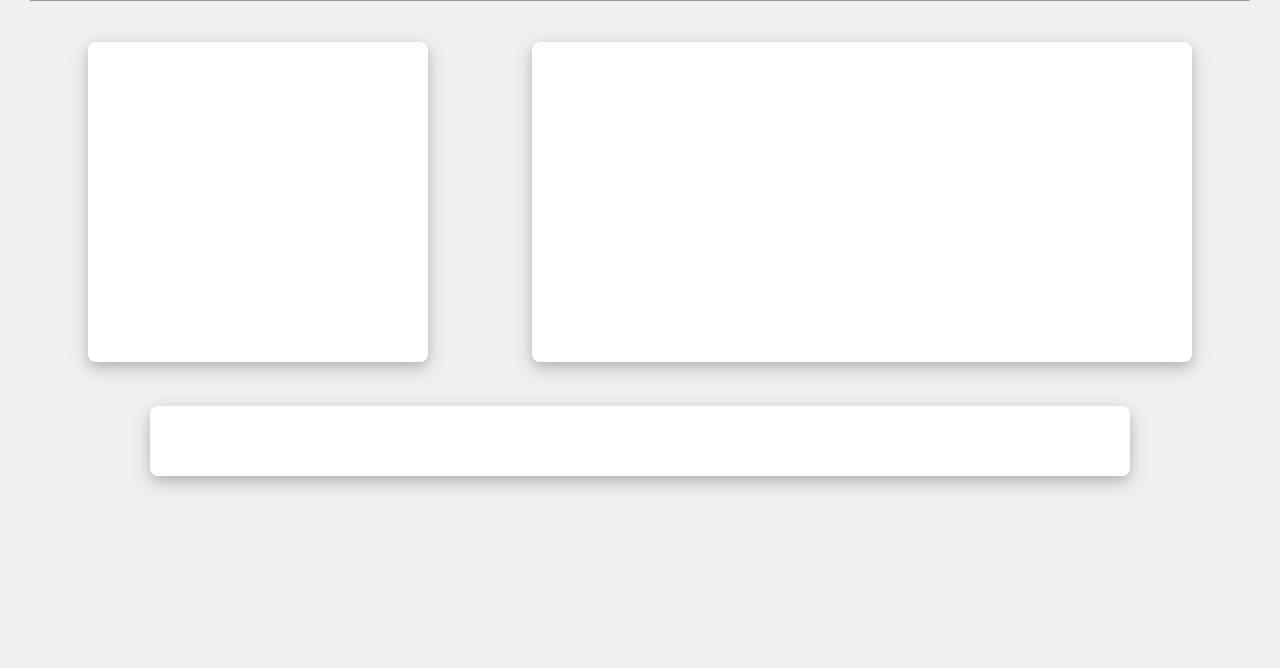
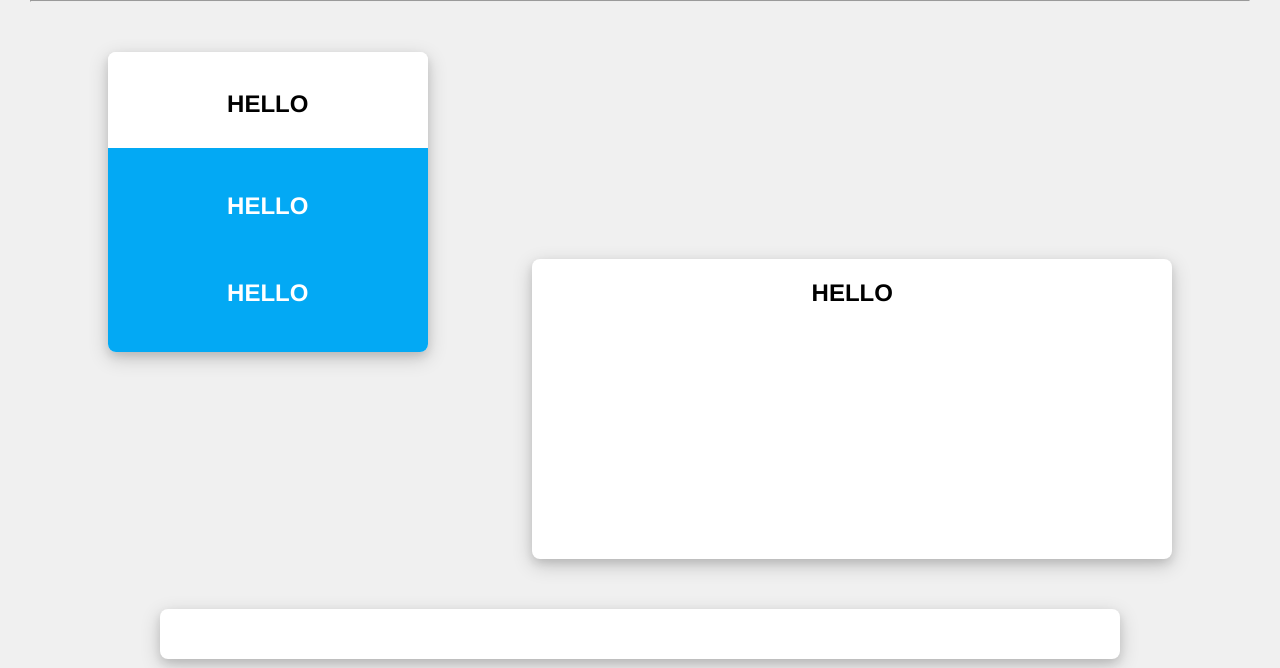
Before and after one commit to Miguelmargar/personal_practice, a Flask app: page / in a window 1280 px wide. Shown: the part 132-800 px from the top of the page. Run offline with Flask 2, Linux system fonts and the light colour scheme; data that the repository does not hold is empty.

Commit message:
styled single ticker show box

```diff
--- a/web scrapping/app.py
+++ b/web scrapping/app.py
@@ -7,8 +7,7 @@ app = Flask(__name__)
 
 @app.route('/')
 def index():
-    hello = Scraping()
-    hello.scrape()
+
     return render_template('index.html')
 
 
--- a/web scrapping/static/style.css
+++ b/web scrapping/static/style.css
@@ -26,26 +26,77 @@ hr {
     text-align: center;
 }
 
+/* main---------------------------------------------------------------------------------*/
+
 main {
     width: 100%;
-    margin-top: 40px;
+    margin-top: 50px;
     text-align: center;
 }
+
+/* main ticker box---------------------------------------------------------------------*/
 
 .share {
     	background-color: white;
 	width: 25%;
-    padding: 10px;
 	height: 300px;
 	display: inline-block;
 	box-shadow: 0 4px 8px 0 rgba(0, 0, 0, 0.1), 0 6px 20px 0 rgba(0, 0, 0, 0.19);
 	border-radius: 8px;
 }
 
+.share_top {
+	width: 100%;
+	height: 32%;
+	padding-top: 12px;
+	background-color: white;
+	border-radius: 8px 8px 0px 0px;
+	box-sizing: border-box;
+	colour: black;
+}
+
+.share_main {
+	width: 100%;
+	height: 68%;
+	background-color: #03a9f4;
+	border-radius: 0px 0px 8px 8px;
+	display: inline-block;
+	color: white;
+}
+
+.share_mid {
+	width: 100%;
+	height: 34%;
+	padding-top: 18px;
+	padding-bottom: 8px
+	box-sizing: border-box;
+}
+
+.share_bottom {
+	width: 100%;
+	height: 34%;
+	border-radius: 0px 0px 8px 8px;
+	padding-top: 18px;
+	padding-bottom: 8px;
+	box-sizing: border-box;
+}
+
+.tick {
+	width: 100%;
+	margin: 0px;
+	padding-top: 26px;
+}
+
+h2 {
+	width: 100%;
+	display: inline-block;
+}
+
+/*graph box----------------------------------------------------------------------------*/
+
 .news {
     background-color: white;
     width: 50%;
-    padding: 10px;
     margin-left: 100px;
     height: 300px;
     display: inline-block;
@@ -53,13 +104,16 @@ main {
     border-radius: 8px;
 }
 
+/* List of tickers box---------------------------------------------------------------*/
+
 .tickers {
-	margin-top: 40px;
+	margin-top: 50px;
 	background-color: white;
-	padding: 10px;
 	display: inline-block;
 	box-shadow: 0 4px 8px 0 rgba(0, 0, 0, 0.1), 0 6px 20px 0 rgba(0, 0, 0, 0.19);
 	border-radius: 8px;
 	width: 75%;
 	height: 50px;
 }
+
+/* Footer---------------------------------------------------------------------------*/
--- a/web scrapping/templates/index.html
+++ b/web scrapping/templates/index.html
@@ -21,10 +21,22 @@
 
         <div class="share">
 
+		<div class="share_top">
+			<h2 class="tick">HELLO</h2>
+		</div>
+
+		<div class="share_main">
+			<div class="share_mid">
+				<h2 class="tick">HELLO</h2>
+			</div>
+			<div class="share_bottom">
+				<h2 class="tick">HELLO</h2>
+			</div>
+		</div>
         </div>
 
         <div class="news">
-
+		<h2>HELLO</h2>
         </div>
 
 	<div class="tickers">
@@ -36,6 +48,8 @@
 
 
 
+
+
 </body>
 
 </html>
```
Lines whose indentation alone changed are shown as unchanged.
